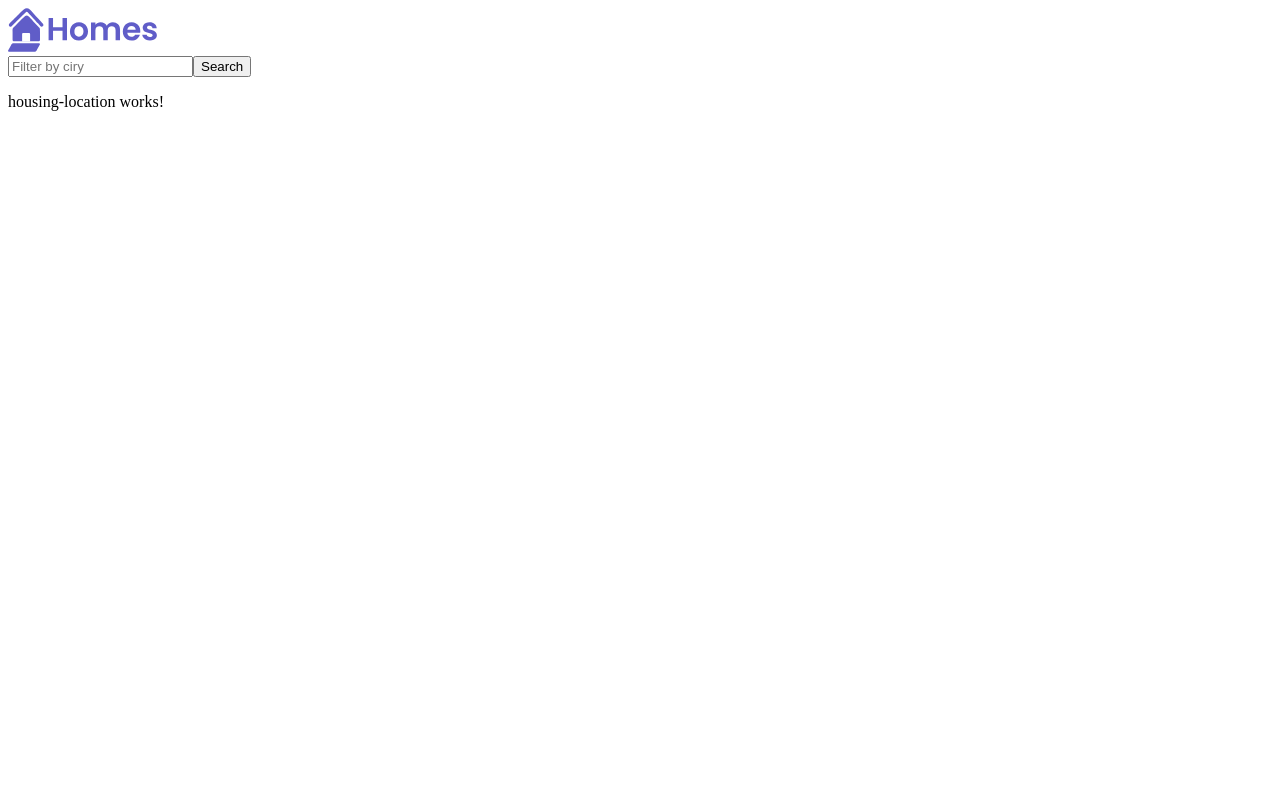
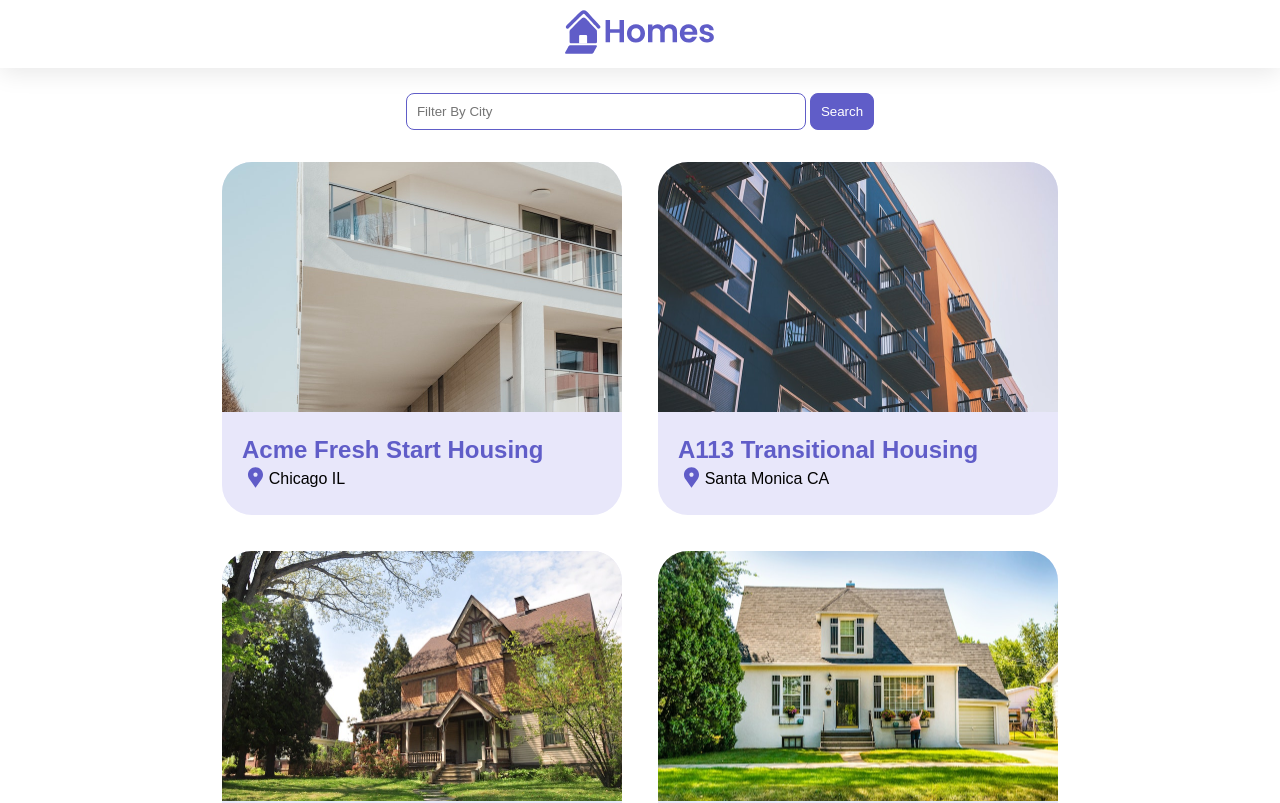
Before and after one commit to Nandeep2750/angular-housing-demo, an Angular app: page / in a window 1280 px wide. Shown: the top 803 px of the page. Built offline with nearby package versions, Linux system fonts and the light colour scheme.

Commit message:
Feat: Implementation of home and housing location components with css.

```diff
--- a/src/app/app.component.css
+++ b/src/app/app.component.css
@@ -0,0 +1,16 @@
+:host {
+  --content-padding: 10px;
+}
+
+.header {
+  display: block;
+  padding: var(--content-padding);
+  text-align: center;
+  box-shadow: 0px 5px 25px var(--shadow-color);
+}
+
+.main-section {
+  margin-top: 15px;
+  padding: var(--content-padding);
+  text-align: center;
+}
--- a/src/app/app.component.ts
+++ b/src/app/app.component.ts
@@ -7,17 +7,17 @@ import { HomeComponent } from "./home/home.component";
   imports: [HomeComponent],
   template: `
     <main>
-      <header class="brand-name">
+      <header class="header">
         <img
           class="brand-logo"
           src="/assets/logo.svg"
           alt="logo"
           area-hidden="true"
         />
-        <section class="content">
-          <app-home></app-home>
-        </section>
       </header>
+      <section class="main-section">
+        <app-home></app-home>
+      </section>
     </main>
   `,
   styleUrls: ["./app.component.css"],
--- a/src/app/home/home.component.css
+++ b/src/app/home/home.component.css
@@ -0,0 +1,31 @@
+.content {
+  display: grid;
+  gap: 36px;
+  grid-template-columns: repeat(auto-fill, minmax(400px, 400px));
+  margin-top: 32px;
+  margin-bottom: 32px;
+  justify-content: center;
+}
+
+input[type="text"] {
+  border: solid 1px var(--primary-color);
+  padding: 10px;
+  border-radius: 8px;
+  margin-right: 4px;
+  display: inline-block;
+  width: 30%;
+}
+
+button.primary {
+  padding: 10px;
+  border: solid 1px var(--primary-color);
+  background: var(--primary-color);
+  color: white;
+  border-radius: 8px;
+}
+
+@media (min-width: 500px) and (max-width: 768px) {
+  input[type="text"] {
+    width: 70%;
+  }
+}
--- a/src/app/home/home.component.html
+++ b/src/app/home/home.component.html
@@ -1,7 +1,9 @@
 <section>
   <form action="">
-    <input type="text" placeholder="Filter by ciry">
+    <input type="text" placeholder="Filter By City">
     <button class="primary" type="button">Search</button>
-    <app-housing-location></app-housing-location>
   </form>
+  <div class="content">
+    <app-housing-location *ngFor="let housingLocation of housingLocations" [housingLocation]="housingLocation"></app-housing-location>
+  </div>
 </section>
--- a/src/app/home/home.component.ts
+++ b/src/app/home/home.component.ts
@@ -1,3 +1,4 @@
+import { HousingLocation } from './../housing-location/housing-location';
 import { Component } from '@angular/core';
 import { CommonModule } from '@angular/common';
 import { HousingLocationComponent } from '../housing-location/housing-location.component';
@@ -10,5 +11,106 @@ import { HousingLocationComponent } from '../housing-location/housing-location.c
   styleUrls: ['./home.component.css']
 })
 export class HomeComponent {
-
+  housingLocations: HousingLocation[] = [
+    {
+      id: 0,
+      name: 'Acme Fresh Start Housing',
+      city: 'Chicago',
+      state: 'IL',
+      photo: '/assets/bernard-hermant-CLKGGwIBTaY-unsplash.jpg',
+      availableUnits: 4,
+      wifi: true,
+      laundry: true
+    },
+    {
+      id: 1,
+      name: 'A113 Transitional Housing',
+      city: 'Santa Monica',
+      state: 'CA',
+      photo: '/assets/brandon-griggs-wR11KBaB86U-unsplash.jpg',
+      availableUnits: 0,
+      wifi: false,
+      laundry: true
+    },
+    {
+      id: 2,
+      name: 'Warm Beds Housing Support',
+      city: 'Juneau',
+      state: 'AK',
+      photo: '/assets/i-do-nothing-but-love-lAyXdl1-Wmc-unsplash.jpg',
+      availableUnits: 1,
+      wifi: false,
+      laundry: false
+    },
+    {
+      id: 3,
+      name: 'Homesteady Housing',
+      city: 'Chicago',
+      state: 'IL',
+      photo: '/assets/ian-macdonald-W8z6aiwfi1E-unsplash.jpg',
+      availableUnits: 1,
+      wifi: true,
+      laundry: false
+    },
+    {
+      id: 4,
+      name: 'Happy Homes Group',
+      city: 'Gary',
+      state: 'IN',
+      photo: '/assets/krzysztof-hepner-978RAXoXnH4-unsplash.jpg',
+      availableUnits: 1,
+      wifi: true,
+      laundry: false
+    },
+    {
+      id: 5,
+      name: 'Hopeful Apartment Group',
+      city: 'Oakland',
+      state: 'CA',
+      photo: '/assets/r-architecture-JvQ0Q5IkeMM-unsplash.jpg',
+      availableUnits: 2,
+      wifi: true,
+      laundry: true
+    },
+    {
+      id: 6,
+      name: 'Seriously Safe Towns',
+      city: 'Oakland',
+      state: 'CA',
+      photo: '/assets/phil-hearing-IYfp2Ixe9nM-unsplash.jpg',
+      availableUnits: 5,
+      wifi: true,
+      laundry: true
+    },
+    {
+      id: 7,
+      name: 'Hopeful Housing Solutions',
+      city: 'Oakland',
+      state: 'CA',
+      photo: '/assets/r-architecture-GGupkreKwxA-unsplash.jpg',
+      availableUnits: 2,
+      wifi: true,
+      laundry: true
+    },
+    {
+      id: 8,
+      name: 'Seriously Safe Towns',
+      city: 'Oakland',
+      state: 'CA',
+      photo: '/assets/saru-robert-9rP3mxf8qWI-unsplash.jpg',
+      availableUnits: 10,
+      wifi: false,
+      laundry: false
+    },
+    {
+      id: 9,
+      name: 'Capital Safe Towns',
+      city: 'Portland',
+      state: 'OR',
+      photo: '/assets/webaliser-_TPTXZd9mOo-unsplash.jpg',
+      availableUnits: 6,
+      wifi: true,
+      laundry: true
+    }
+  ];
 }
--- a/src/app/housing-location/housing-location.component.css
+++ b/src/app/housing-location/housing-location.component.css
@@ -0,0 +1,29 @@
+.house-card {
+  background: var(--accent-color);
+  border-radius: 30px;
+}
+
+.house-image {
+  height: 250px;
+  width: 100%;
+  object-fit: cover;
+  border-radius: 30px 30px 0 0;
+}
+
+.house-content{
+  padding: 20px;
+}
+
+.house-heading {
+  color: var(--primary-color);
+  text-align: left;
+}
+
+.house-location {
+  display: flex;
+  align-items: center;
+}
+
+.house-location::before {
+  content: url("/assets/location-pin.svg") / "";
+}
--- a/src/app/housing-location/housing-location.component.html
+++ b/src/app/housing-location/housing-location.component.html
@@ -1 +1,8 @@
-<p>housing-location works!</p>
+<section class="house-card">
+  <img class="house-image" [src]="housingLocation.photo" alt="Extirior photo of {{housingLocation.name}}" />
+
+  <div class="house-content">
+    <h2 class="house-heading"> {{housingLocation.name}}</h2>
+    <p class="house-location"> {{housingLocation.city}} {{housingLocation.state}} </p>
+  </div>
+</section>
--- /dev/null
+++ b/src/app/housing-location/housing-location.ts
@@ -0,0 +1,10 @@
+export interface HousingLocation {
+  id: number;
+  name: string;
+  city: string;
+  state: string;
+  photo: string;
+  availableUnits: number;
+  wifi: boolean;
+  laundry: boolean;
+}
--- a/src/styles.css
+++ b/src/styles.css
@@ -1 +1,22 @@
-/* You can add global styles to this file, and also import other style files */
+* {
+  margin: 0;
+  padding: 0;
+}
+
+body {
+  font-family: 'Be Vietnam Pro', sans-serif;
+}
+:root {
+  --primary-color: #605DC8;
+  --secondary-color: #8B89E6;
+  --accent-color: #e8e7fa;
+  --shadow-color: #E8E8E8;
+}
+
+button.primary {
+  padding: 10px;
+  border: solid 1px var(--primary-color);
+  background: var(--primary-color);
+  color: white;
+  border-radius: 8px;
+}
--- a/tsconfig.json
+++ b/tsconfig.json
@@ -1,4 +1,3 @@
-/* To learn more about this file see: https://angular.io/config/tsconfig. */
 {
   "compileOnSave": false,
   "compilerOptions": {
```
Also changed, not shown: src/app/housing-location/housing-location.component.ts (+7 -6 lines).
